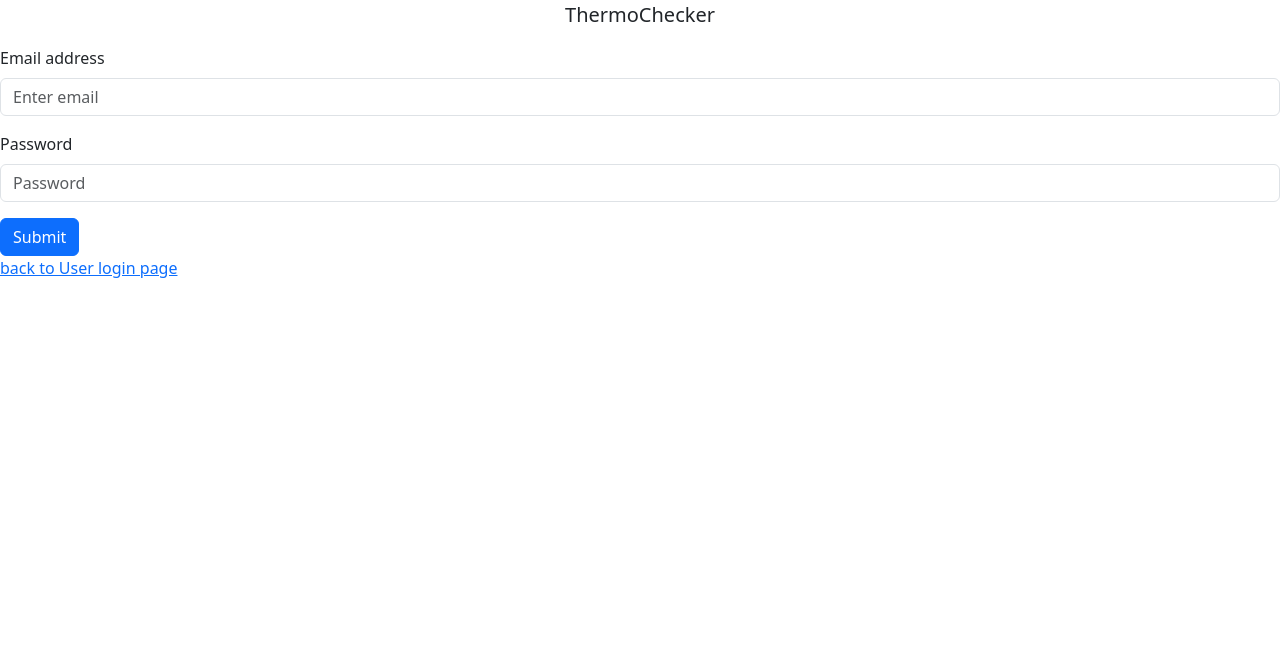
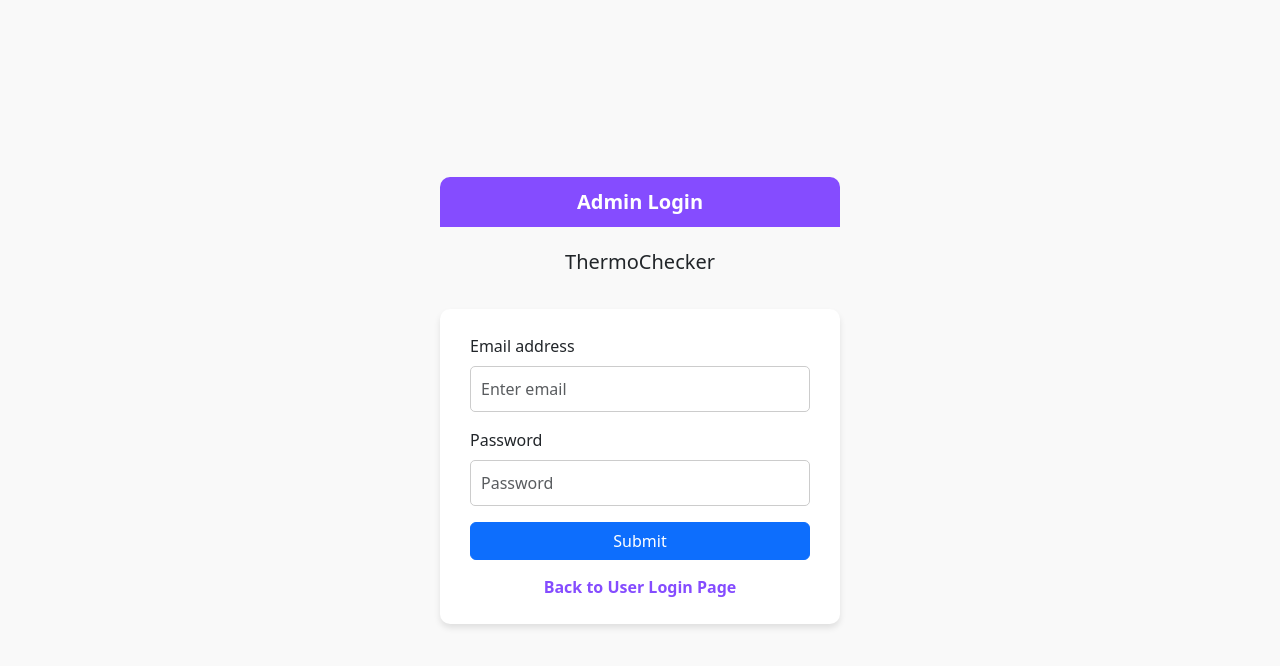
Before and after one commit to Keshav-2601/Thermochecker-frontend, a React (Create React App) app: page /adminlogin in a window 1280 px wide. Shown: the top 666 px of the page. Built offline with nearby package versions, Linux system fonts and the light colour scheme.

Commit message:
Enhance Admin Login page layout and styling; remove unused imports, add CSS for improved user experience

```diff
--- a/src/components/AdminLoginPage.js
+++ b/src/components/AdminLoginPage.js
@@ -1,42 +1,46 @@
 import React from "react";
+import { Button, Form } from "react-bootstrap"; // Removed unused imports
+import { Link } from "react-router-dom";
+import "../styling/Adminpage.css";
 
-import { Button, Col, Form, InputGroup, Row } from 'react-bootstrap';
-import { Link } from "react-router-dom";
-
-import Adminpage from "./Adminpage.js";
-import Login from "./Loginpage.js";
 function AdminloginPage() {
   return (
-        <>
-            <figure class="text-center">
-                <blockquote class="blockquote">
+    <div className="admin-login-container">
+      {/* Page Header */}
+      <div className="admin-header-bar">Admin Login</div>
+
+      {/* ThermoChecker Title */}
+      <figure className="text-center">
+        <blockquote className="blockquote">
           <p>ThermoChecker</p>
         </blockquote>
       </figure>
-            <Form>
+
+      {/* Login Form */}
+      <Form className="admin-login-form">
         <Form.Group className="mb-3" controlId="formBasicEmail">
           <Form.Label>Email address</Form.Label>
           <Form.Control type="email" placeholder="Enter email" />
-
         </Form.Group>
 
         <Form.Group className="mb-3" controlId="formBasicPassword">
           <Form.Label>Password</Form.Label>
           <Form.Control type="password" placeholder="Password" />
         </Form.Group>
-                <Button variant="primary" type="submit">
+
+        <Button className="admin-submit-button" variant="primary" type="submit">
           Submit
         </Button>
-                <Link to="/" >
-                <p>
-                    back to User login page
 
-                </p>
+        {/* Link to User Login */}
+        <div className="admin-back-link">
+          <Link to="/" className="back-to-user-login">
+            Back to User Login Page
           </Link>
+        </div>
+      </Form>
+    </div>
+  );
+}
 
-            </Form>
-
-        </>
-    )
-}
 export default AdminloginPage;
--- a/src/components/Adminpage.js
+++ b/src/components/Adminpage.js
@@ -1,29 +1,31 @@
-import react from 'react';
-import { Button, Col, Form, InputGroup, Row } from 'react-bootstrap';
-import React, { useState, useEffect } from 'react';
+import react from "react";
+import { Button, Col, Form, InputGroup, Row } from "react-bootstrap";
+import "../styling/Adminpage.css";
+import React, { useState, useEffect } from "react";
 export default function Adminpage() {
-    const[inputfirstname,setfirstname]=useState('');
-    const[inputage,setage]=useState('');
-    const[input_tempearture,set_temperature]=useState('');
+  const [inputfirstname, setfirstname] = useState("");
+  const [inputage, setage] = useState("");
+  const [input_tempearture, set_temperature] = useState("");
 
-    const handelInputname=(event)=>{
-        console.log("name is:",event.target.value);
-        setfirstname(event.target.value);//this is the function so will take () even.target.value in parenthesis.
-    }
-    const SubmitInfo=()=>{
+  const handelInputname = (event) => {
+    console.log("name is:", event.target.value);
+    setfirstname(event.target.value); //this is the function so will take () even.target.value in parenthesis.
+  };
+  const SubmitInfo = () => {
     //here axios code.
-    }
-    const handelage=(a)=>{
-        console.log("age is",a.target.value)
+  };
+  const handelage = (a) => {
+    console.log("age is", a.target.value);
     setage(a.target.vale);
-    }
-    const handel_temp=(tem)=>{
-        console.log("temp is",tem.target.value);
+  };
+  const handel_temp = (tem) => {
+    console.log("temp is", tem.target.value);
     set_temperature(tem.target.value);
-    }
+  };
   return (
     <>
-            <Form noValidate >
+      <div className="admin-header-bar">Admin Login</div>
+      <Form noValidate>
         <Row className="mb-3">
           <Form.Group as={Col} md="4" controlId="validationCustom01">
             <Form.Label>First name</Form.Label>
@@ -32,7 +34,7 @@ import React, { useState, useEffect } from 'react';
               type="text"
               placeholder="First name"
               defaultValue={inputfirstname}
-                             onChange={handelInputname}//no need to explicitiy give para as react would automatically give para to to handelInputName.Self learning
+              onChange={handelInputname} //no need to explicitiy give para as react would automatically give para to to handelInputName.Self learning
             />
             <Form.Control.Feedback>Looks good!</Form.Control.Feedback>
           </Form.Group>
@@ -45,7 +47,6 @@ import React, { useState, useEffect } from 'react';
               placeholder="age"
               onChange={handelage}
             />
-
           </Form.Group>
           <Form.Group as={Col} md="4" controlId="validationCustomUsername">
             <Form.Label>Email</Form.Label>
@@ -66,14 +67,19 @@ import React, { useState, useEffect } from 'react';
         <Row className="mb-3">
           <Form.Group as={Col} md="6" controlId="validationCustom03">
             <Form.Label>Temperature</Form.Label>
-                        <Form.Control type="text" placeholder="temp..." required
+            <Form.Control
+              type="text"
+              placeholder="temp..."
+              required
               defaultValue={input_tempearture}
               onChange={handel_temp}
             />
           </Form.Group>
         </Row>
-                <Button type="submit" onClick={SubmitInfo()}>Submit form</Button>
+        <Button type="submit" onClick={SubmitInfo()}>
+          Submit form
+        </Button>
       </Form>
     </>
-    )
+  );
 }
--- /dev/null
+++ b/src/styling/Adminpage.css
@@ -0,0 +1,78 @@
+/* Admin Login Container */
+.admin-login-container {
+  background-color: #f9f9f9; /* Light background */
+  height: 100vh;
+  display: flex;
+  flex-direction: column;
+  align-items: center;
+  justify-content: center;
+  padding: 20px;
+}
+
+/* Purple Header Bar */
+.admin-header-bar {
+  width: 400px; /* Matches the form width */
+  height: 50px;
+  background-color: #854cff; /* Purple brand color */
+  color: white;
+  font-size: 20px;
+  font-weight: bold;
+  text-align: center;
+  line-height: 50px; /* Vertically center the text */
+  margin-bottom: 20px;
+  border-top-left-radius: 10px;
+  border-top-right-radius: 10px;
+}
+
+/* Form Styles */
+.admin-login-form {
+  width: 400px;
+  background: white;
+  padding: 25px 30px;
+  border-radius: 10px;
+  box-shadow: 0 4px 6px rgba(0, 0, 0, 0.1); /* Subtle shadow */
+}
+
+/* Input Fields */
+.admin-login-form .form-control {
+  border-radius: 5px;
+  padding: 10px;
+  border: 1px solid #ccc;
+}
+
+.admin-login-form .form-control:focus {
+  border-color: #854cff; /* Purple focus */
+  box-shadow: 0 0 5px rgba(133, 76, 255, 0.5);
+}
+
+/* Submit Button */
+.admin-submit-button {
+  width: 100%;
+  background-color: #854cff; /* Purple button */
+  color: white;
+  padding: 10px;
+  border: none;
+  border-radius: 5px;
+  font-size: 16px;
+}
+
+.admin-submit-button:hover {
+  background-color: #6b3cc1; /* Darker shade on hover */
+  cursor: pointer;
+}
+
+/* Back to User Login Link */
+.admin-back-link {
+  margin-top: 15px;
+  text-align: center; /* Center-aligns the text */
+}
+
+.back-to-user-login {
+  color: #854cff; /* Purple link */
+  text-decoration: none;
+  font-weight: bold;
+}
+
+.back-to-user-login:hover {
+  text-decoration: underline;
+}
```
Lines whose indentation alone changed are shown as unchanged.
